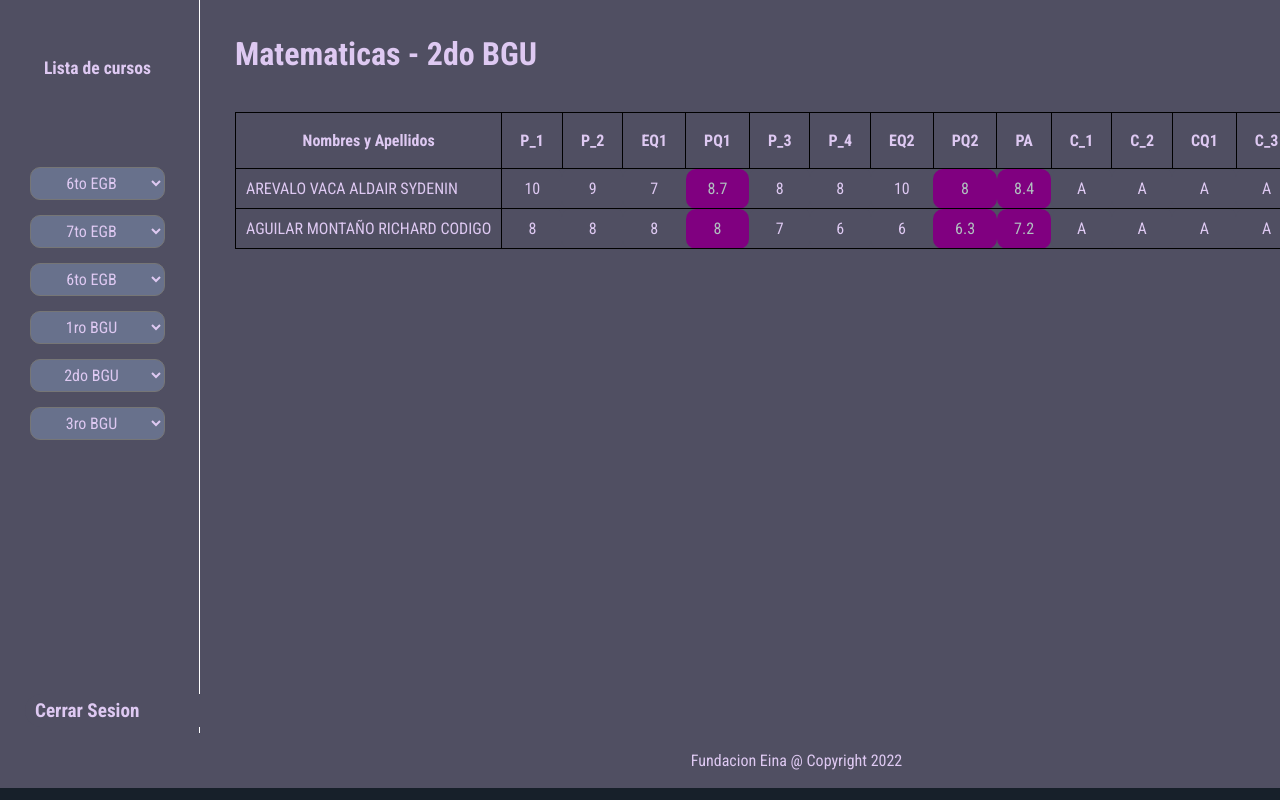
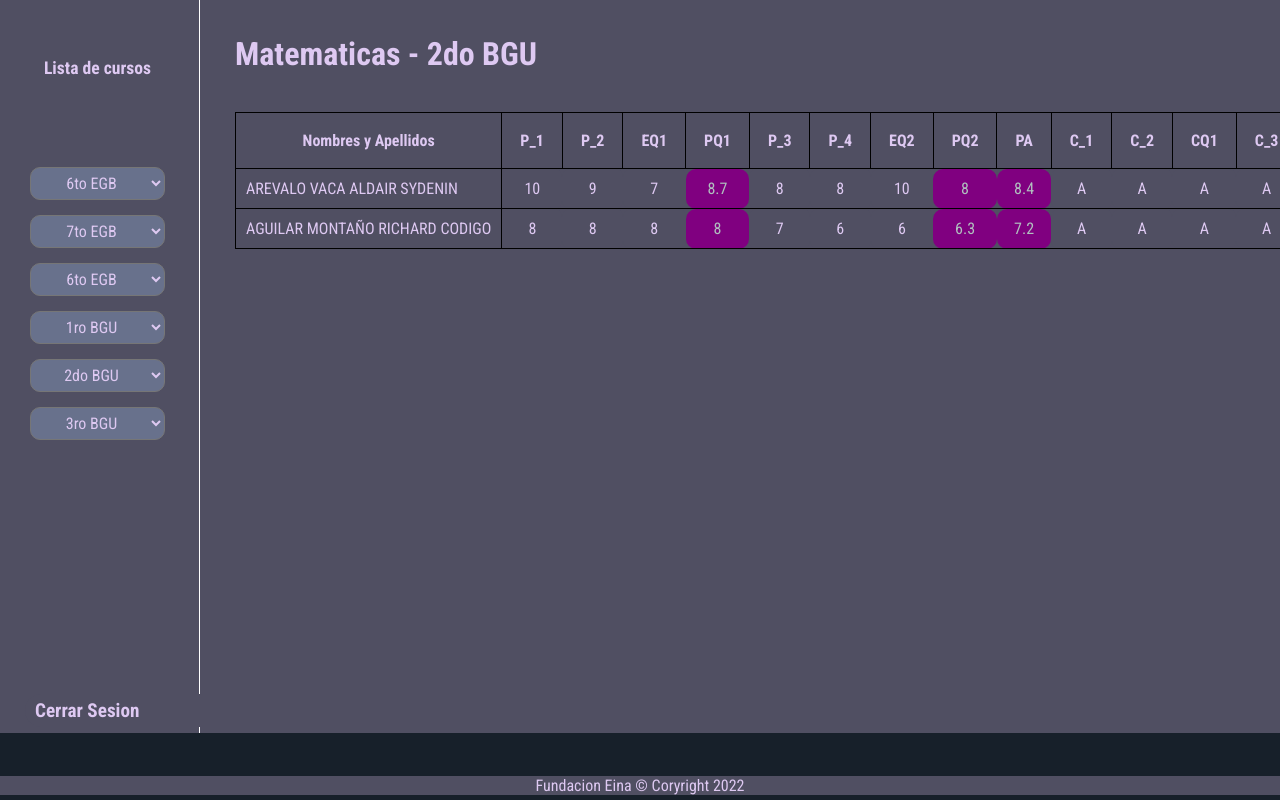
Before and after one commit to ZekoCode/Fundacion, a React (Create React App) app: page /curso in a window 1280 px wide. Shown: the top 800 px of the page. Built offline with nearby package versions, Linux system fonts and the light colour scheme.

Commit message:
Se creo unos componentes que ayudaran en el desarrollo del contenido rellenandolo de forma normal y facil.

```diff
--- a/src/components/atoms/footer/style.css
+++ b/src/components/atoms/footer/style.css
@@ -1,5 +1,5 @@
 .footer{
-    /* background: rgb(214, 12, 12);  */
+    background: #504F62;
     color: #DEC9F2;
     width: 100%;
     /* margin: 30px ;  */
--- a/src/components/organisms/visionCurso/VisionCurso.jsx
+++ b/src/components/organisms/visionCurso/VisionCurso.jsx
@@ -1,10 +1,10 @@
 import React from 'react';
-import SubtitleForm from '../../atoms/subtitleForm/SubtitleForm'
+import SubtitleForm from '../../atoms/subtitleForm/SubtitleForm';
 import './styles.css'
-import Selector from '../../atoms/Selector'
+import Selector from '../../atoms/Selector';
 import ButtonForm from '../../atoms/buttonForm/ButtonForm';
-import TitleForm from '../../atoms/titleForm/TitleForm'
-
+import TitleForm from '../../atoms/titleForm/TitleForm';
+import Footer from '../../atoms/footer/Footer';
 
 
 function VisionCurso() {
@@ -47,7 +47,7 @@ function VisionCurso() {
 
     return(
 
-    <form>
+
       <div className="contenedor">
 
         <div className="menu">
@@ -188,18 +188,11 @@ function VisionCurso() {
               <td className='td'>A</td>
               <td className='td'>A</td>
             </tr>
-
-
           </table>
-
         </div>
 
-
-        <div className="pie">
-        <p>Fundacion Eina @ Copyright 2022</p>
-        </div>
+      <Footer/>
       </div>
-    </form>
   )
 }
 
```
